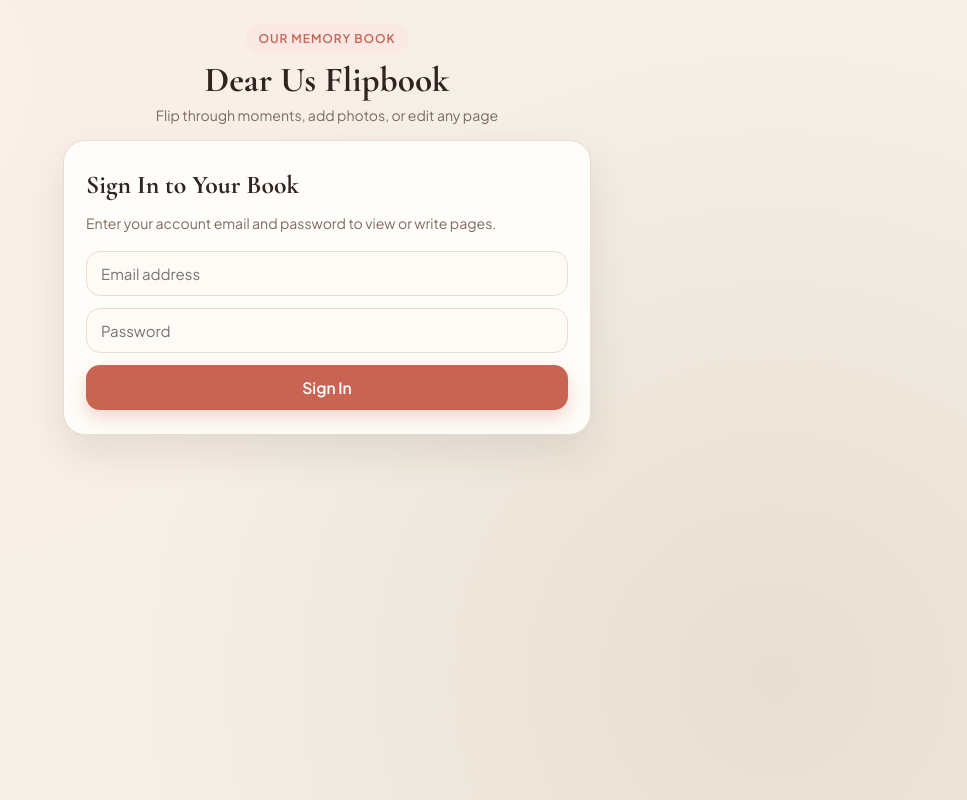
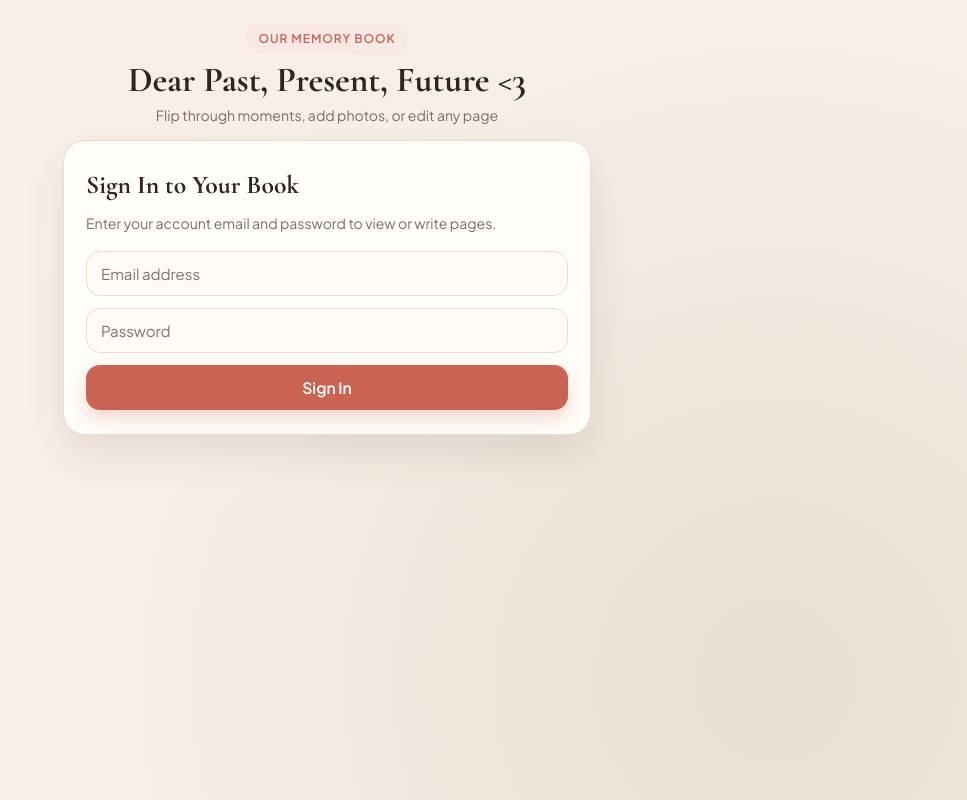
Before and after one commit to Nisa-droid-coder/Secret-Ninja-Knowledge, a plain HTML site: page index.html in a window 1280 px wide. Shown: the whole page, without its empty margins (313-1280 px from the left). Drawn offline with nearby package versions, Linux system fonts and the light colour scheme; a script that the page names is missing.

Commit message:
Update index.html

```diff
--- a/index.html
+++ b/index.html
@@ -193,7 +193,7 @@
 
   <header>
     <div class="badge-top">Our Memory Book</div>
-    <h1>Dear Us Flipbook</h1>
+    <h1>Dear Past, Present, Future <3</h1>
     <p>Flip through moments, add photos, or edit any page</p>
   </header>
 
```
